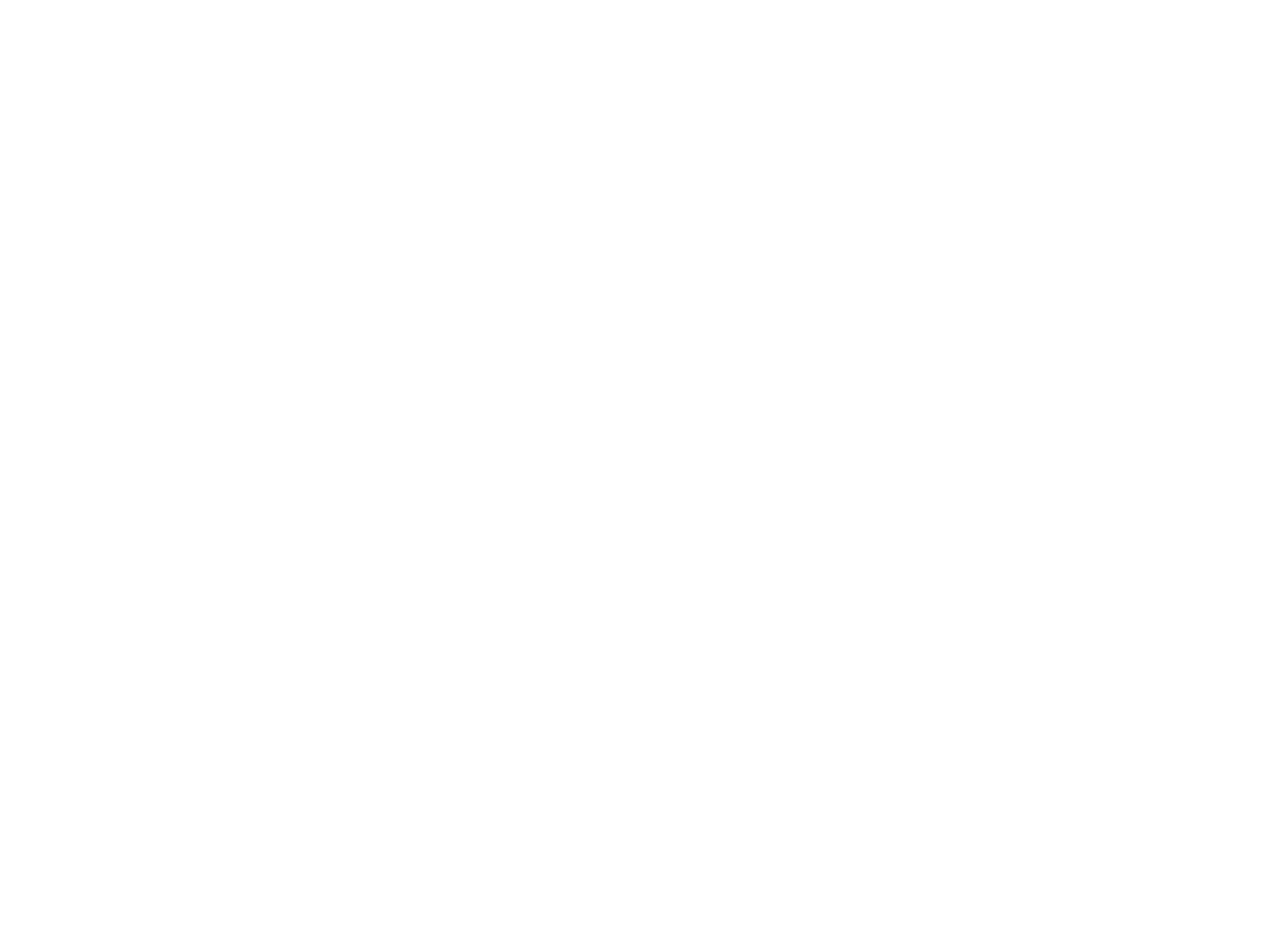
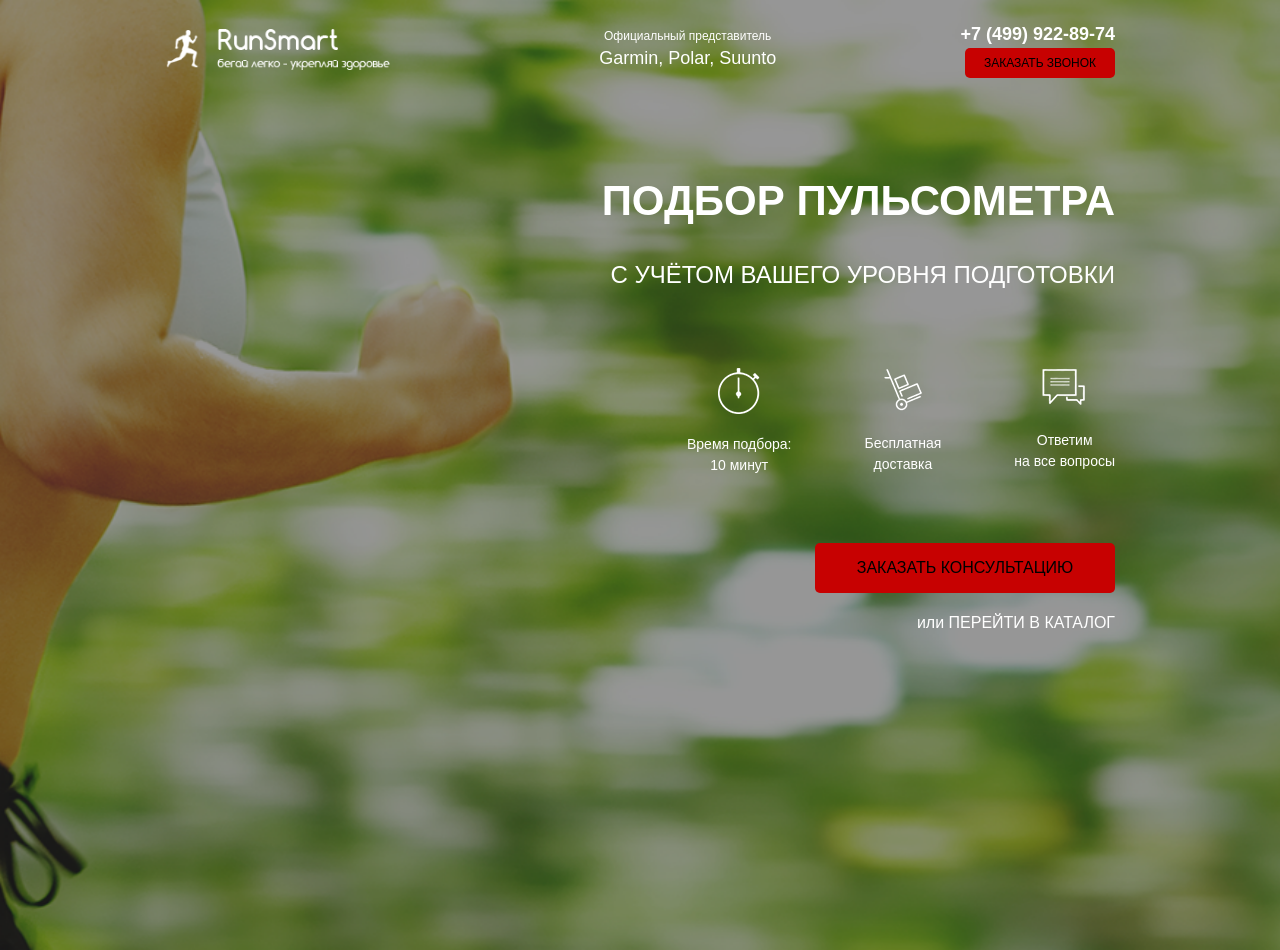
Before and after one commit to Snappye/Pulse, a website: page src/index.html in a window 1280 px wide. Before the commit the page ends 800 px from the top, so only its background shows below. Drawn offline with Linux system fonts and the light colour scheme.

Commit message:
first section

```diff
--- a/src/index.html
+++ b/src/index.html
@@ -9,6 +9,46 @@
     <title>Pulse</title>
 </head>
 <body>
+    <div class="promo">
+        <div class="container">
+            <header class="header">
+                <a href="#" class="header__logo">
+                    <img src="/src/icons/logo.png" alt="">
+                </a>
+                <div class="header__official">
+                    Официальный представитель
+                    <span>Garmin, Polar, Suunto</span>
+                </div>
+                <div class="header__contacts">
+                    <a href="tell:+74999288974" class="header__phone">+7 (499) 922-89-74</a>
+                    <button class="button">заказать звонок</button>
+                </div>
+            </header>
+            <div class="promo__wrapper">
+                <h1 class="promo__header">Подбор пульсометра</h1>
+                <h1 class="promo__subheader">с учётом Вашего уровня подготовки</h1>
+                <div class="promo__icons">
+                    <div class="promo__icon">
+                        <img src="/src/icons/clock.png" alt="">
+                        Время подбора: <br> 10 минут
+                    </div>
+                    <div class="promo__icon">
+                        <img src="/src/icons/hand-cart.png" alt="">
+                        Бесплатная <br> доставка
 
+                    </div>
+                    <div class="promo__icon">
+                        <img src="/src/icons/messages.png" alt="">
+                        Ответим <br> на все вопросы
+                    </div>
+                </div>
+                <button class="button button_main">заказать кОНСУЛЬТАЦИЮ</button>
+                <div class="promo__link">
+                    или
+                    <a href="#">ПЕРЕЙТИ В КАТАЛОГ</a>
+                </div>
+            </div>
+        </div>
+    </div>
 </body>
 </html>
--- /dev/null
+++ b/src/sass/blocks/_promo.scss
@@ -0,0 +1,61 @@
+.promo {
+    min-height: 950px;
+    padding: 21px 0 93px 0;
+    background: url(/src/img/bg/bg1.png)center (center/cover) no-repeat;
+    &__wrapper {
+        display: flex;
+        flex-direction: column;
+        align-items: flex-end;
+        margin-top: 91px;
+    }
+
+    &__header {
+        color: #ffffff;
+        font-size: 42px;
+        font-weight: 700;
+        text-transform: uppercase;
+    }
+
+    &__subheader {
+        color: #ffffff;
+        font-size: 24px;
+        font-weight: 500;
+        text-transform: uppercase;
+        margin-top: 17px;
+    }
+
+    &__icons {
+        width: 428px;
+        margin-top: 67px;
+        display: flex;
+        justify-content: space-between;
+    }
+
+    &__icon {
+        max-width: 106px;
+        text-align: center;
+        color: #ffffff;
+        font-size: 14px;
+        font-weight: 500;
+        img {
+            display: block;
+            margin: 0 auto;
+            margin-bottom: 20px;
+        }
+    }
+
+    &__link {
+        margin-top: 18px;
+        color: #ffffff;
+        a {
+            font-size: 16px;
+            font-weight: 500;
+            text-decoration: underline;
+            text-decoration: none;
+            color: #ffffff;
+            &:hover {
+                color: #d82013;
+            }
+        }
+    }
+}
--- a/src/sass/style.scss
+++ b/src/sass/style.scss
@@ -1,8 +1,12 @@
 @import 'base/variables.scss';
 * {
     font-family: 'Museo Sans Cyrl', sans-serif;
+
 }
 .container {
     max-width: 950px;
     margin: 0 auto;
 }
+@import 'blocks/promo';
+@import 'blocks/header.scss';
+@import 'blocks/buttons.scss';
```
Also changed, not shown: src/css/style.min.css, src/icons/clock.svg (deleted), src/icons/cup.svg (deleted), src/icons/hand-cart.svg (deleted), src/icons/heart.svg (deleted), src/icons/logo.png (added), src/icons/messages.svg (deleted), src/icons/running-man-2-64.svg (deleted), src/icons/shoes.svg (deleted).
